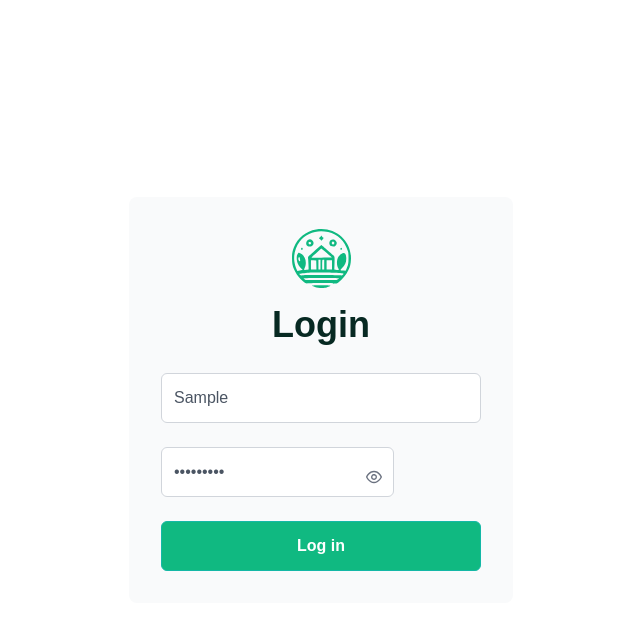
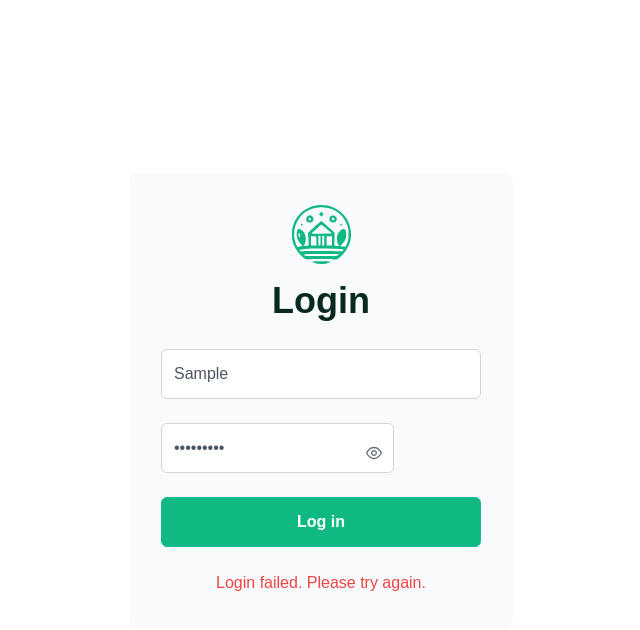
Before and after one commit to sMarekus/green-house-dashboard, a React (Create React App) app: page /login in a window 1280 px wide. Both pictures are taken after typing "Sample", "Sample123" into the empty fields and a click on the button "Log in". Shown: the top 630 px of the page, without its empty margins (319-959 px from the left). Built offline with nearby package versions, Linux system fonts and the light colour scheme; no server answers; a web font is replaced by a local one.

Commit message:
Login: Validation message

```diff
--- a/src/App.tsx
+++ b/src/App.tsx
@@ -45,6 +45,10 @@ function RoutesWrapper({ toggleSidebar, isSidebarOpen, setIsLoginPage }: RoutesW
     return <Navigate to="/login" replace />;
   }
 
+  if (isAuthenticated() && location.pathname === '/login') {
+    return <Navigate to="/" replace />;
+  }
+
   return (
     <Routes>
       <Route path='/' element={<Home />} />
--- a/src/pages/Login/Login.tsx
+++ b/src/pages/Login/Login.tsx
@@ -15,17 +15,19 @@ import { Button } from 'primereact/button';
 const Login: React.FC = () => {
     const [username, setUsername] = useState<string>('');
     const [password, setPassword] = useState<string>('');
+    const [error, setError] = useState<string | null>(null);
     const navigate = useNavigate();
 
     const handleLogin = async (event: React.FormEvent<HTMLFormElement>) => {
         event.preventDefault();
+        setError(null);
 
         try {
             const token = await login(username, password);
             localStorage.setItem('token', token);
             navigate('/');
-        } catch (error) {
-            alert('Login failed, please check your credentials');
+        } catch (error: any) {
+            setError(error.response?.data?.message || 'Login failed. Please try again.');
         }
     };
 
@@ -63,6 +65,11 @@ const Login: React.FC = () => {
                         type="submit"
                         label="Log in"
                     />
+                    {error && (
+                        <div className="text-red-500 text-center mt-4">
+                            {error}
+                        </div>
+                    )}
                 </form>
             </div>
         </div>
```
